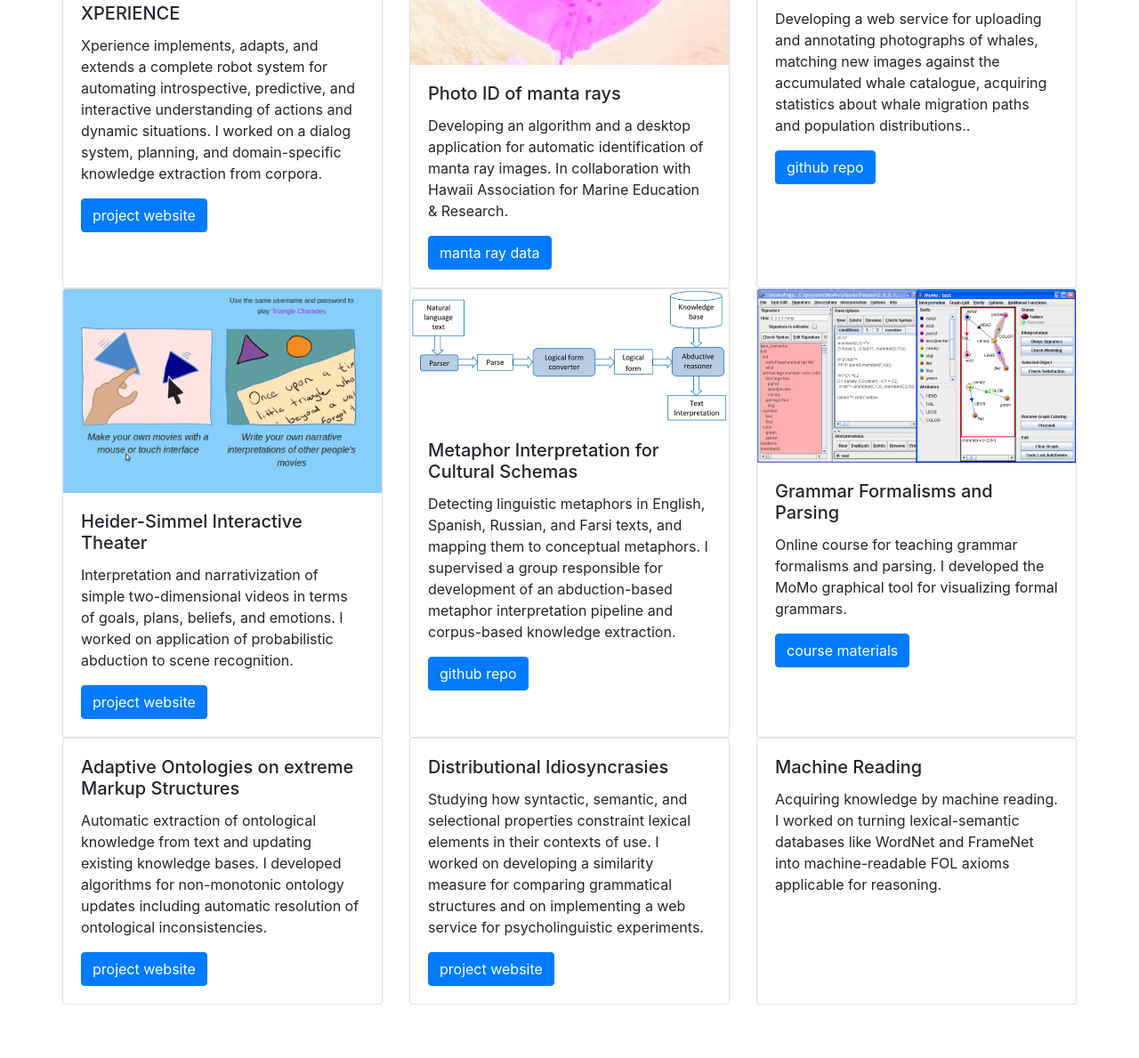
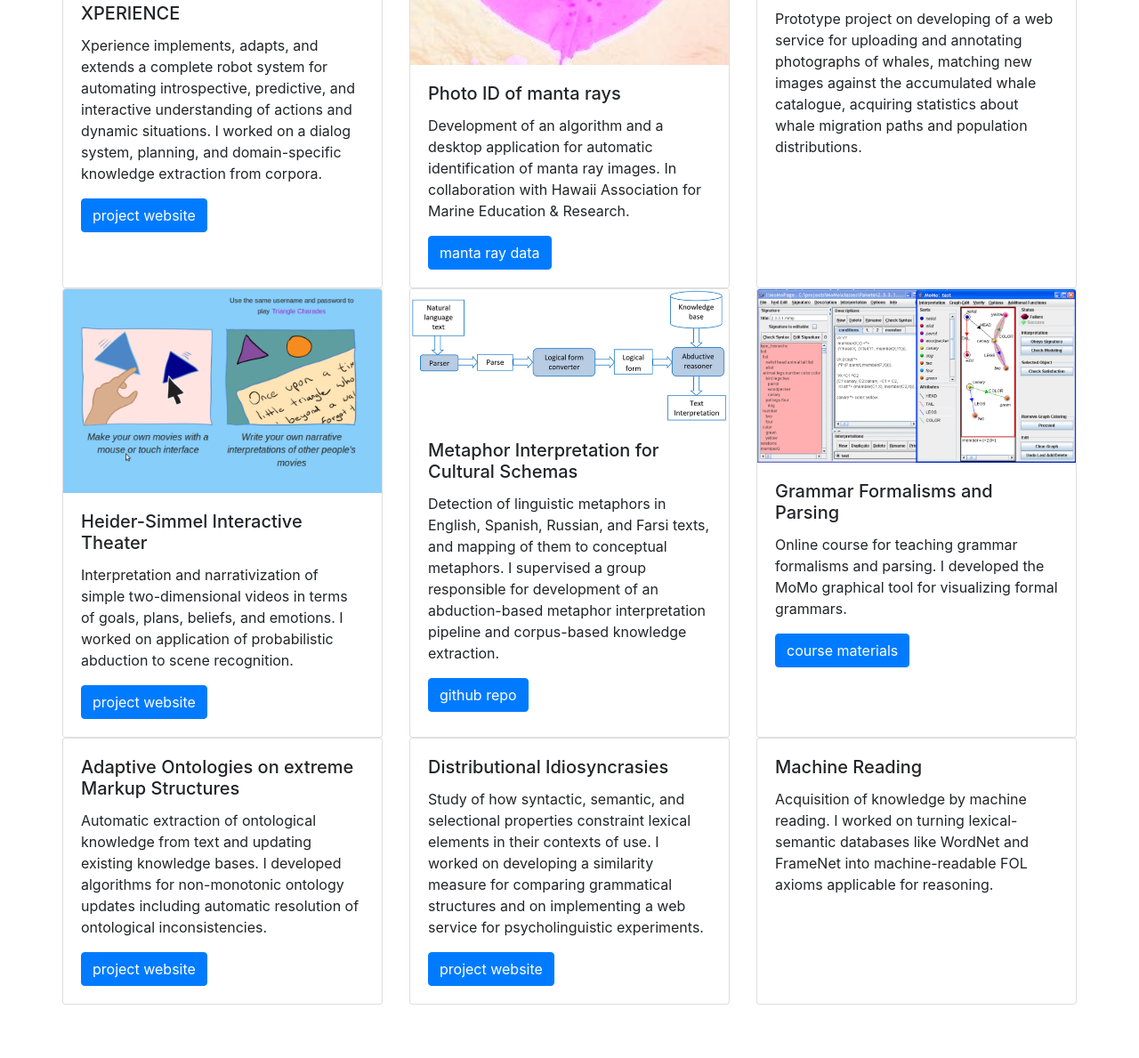
Before and after one commit to eovchinn/eovchinn.github.io, a website: page index.html in a window 1280 px wide. Shown: the part 1931-3120 px from the top of the page at 89% size. Drawn offline with Linux system fonts and the light colour scheme.

Commit message:
typos fixed

```diff
--- a/index.html
+++ b/index.html
@@ -108,7 +108,7 @@
   			<img class="card-img-top" src="imgs/coral_mosaic.jpg" alt="">
   			<div class="card-body">
     				<h5 class="card-title">Coral health</h5>
-    				<p class="card-text">Analysing coral disease based on statistical analysis of the lesion distribution as well as on computer vision analysis of the coral colonies. In collaboration with <a href="https://www.johnhrburns.com/">UH Hilo Hawaii</a>.</p>
+    				<p class="card-text">Statistical analysis of the lesion distribution to describe coral disease and computer vision analysis of the imagery of coral colonies. In collaboration with <a href="https://www.johnhrburns.com/">UH Hilo Hawaii</a>.</p>
    				<a href="https://hilo.hawaii.edu/coralhealth/" class="btn btn-primary">coral data</a>
   			</div>
 		</div>
@@ -141,7 +141,7 @@
   			<img class="card-img-top" src="imgs/manta.jpg" alt="">
   			<div class="card-body">
     				<h5 class="card-title">Photo ID of manta rays</h5>
-    				<p class="card-text">Developing an algorithm and a desktop application for automatic identification of manta ray images. In collaboration with Hawaii Association for Marine Education & Research.</p>
+    				<p class="card-text">Development of an algorithm and a desktop application for automatic identification of manta ray images. In collaboration with Hawaii Association for Marine Education & Research.</p>
    				<a href="http://www.hamerinhawaii.org/" class="btn btn-primary">manta ray data</a>
   			</div>
 		</div>
@@ -150,8 +150,7 @@
   			<img class="card-img-top" src="imgs/whale.png" alt="">
   			<div class="card-body">
     				<h5 class="card-title">Photo ID of blue whales</h5>
-    				<p class="card-text">Developing a web service for uploading and annotating photographs of whales, matching new images against the accumulated whale catalogue, acquiring statistics about whale migration paths and population distributions..</p>
-				<a href="http://www.hamerinhawaii.org/" class="btn btn-primary">github repo</a>
+    				<p class="card-text">Prototype project on developing of a web service for uploading and annotating photographs of whales, matching new images against the accumulated whale catalogue, acquiring statistics about whale migration paths and population distributions.</p>
   			</div>
 		</div>
         </div>
@@ -168,7 +167,7 @@
   			<img class="card-img-top" src="imgs/pipeline-pic.png" alt="">
   			<div class="card-body">
     				<h5 class="card-title">Metaphor Interpretation for Cultural Schemas</h5>
-    				<p class="card-text">Detecting linguistic metaphors in English, Spanish, Russian, and Farsi texts, and mapping them to conceptual metaphors. I supervised a group responsible for development of an abduction-based metaphor interpretation pipeline and corpus-based knowledge extraction.</p>
+    				<p class="card-text">Detection of linguistic metaphors in English, Spanish, Russian, and Farsi texts, and mapping of them to conceptual metaphors. I supervised a group responsible for development of an abduction-based metaphor interpretation pipeline and corpus-based knowledge extraction.</p>
    				<a href="https://github.com/isi-metaphor" class="btn btn-primary">github repo</a>
   			</div>
 		</div>
@@ -194,14 +193,14 @@
 		<div class="card">
   			<div class="card-body">
     				<h5 class="card-title">Distributional Idiosyncrasies</h5>
-    				<p class="card-text">Studying how syntactic, semantic, and selectional properties constraint lexical elements in their contexts of use. I worked on developing a similarity measure for comparing grammatical structures and on implementing a web service for psycholinguistic experiments.</p>
+    				<p class="card-text">Study of how syntactic, semantic, and selectional properties constraint lexical elements in their contexts of use. I worked on developing a similarity measure for comparing grammatical structures and on implementing a web service for psycholinguistic experiments.</p>
 <a href="http://www.english-linguistics.de/sfb441/a5/" class="btn btn-primary">project website</a>
   			</div>
 		</div>
 		<div class="card">
   			<div class="card-body">
     				<h5 class="card-title">Machine Reading</h5>
-    				<p class="card-text">Acquiring knowledge by machine reading. I worked on turning lexical-semantic databases like WordNet and FrameNet into machine-readable FOL axioms applicable for reasoning.</p>
+    				<p class="card-text">Acquisition of knowledge by machine reading. I worked on turning lexical-semantic databases like WordNet and FrameNet into machine-readable FOL axioms applicable for reasoning.</p>
   			</div>
 		</div>
 	</div>
```
